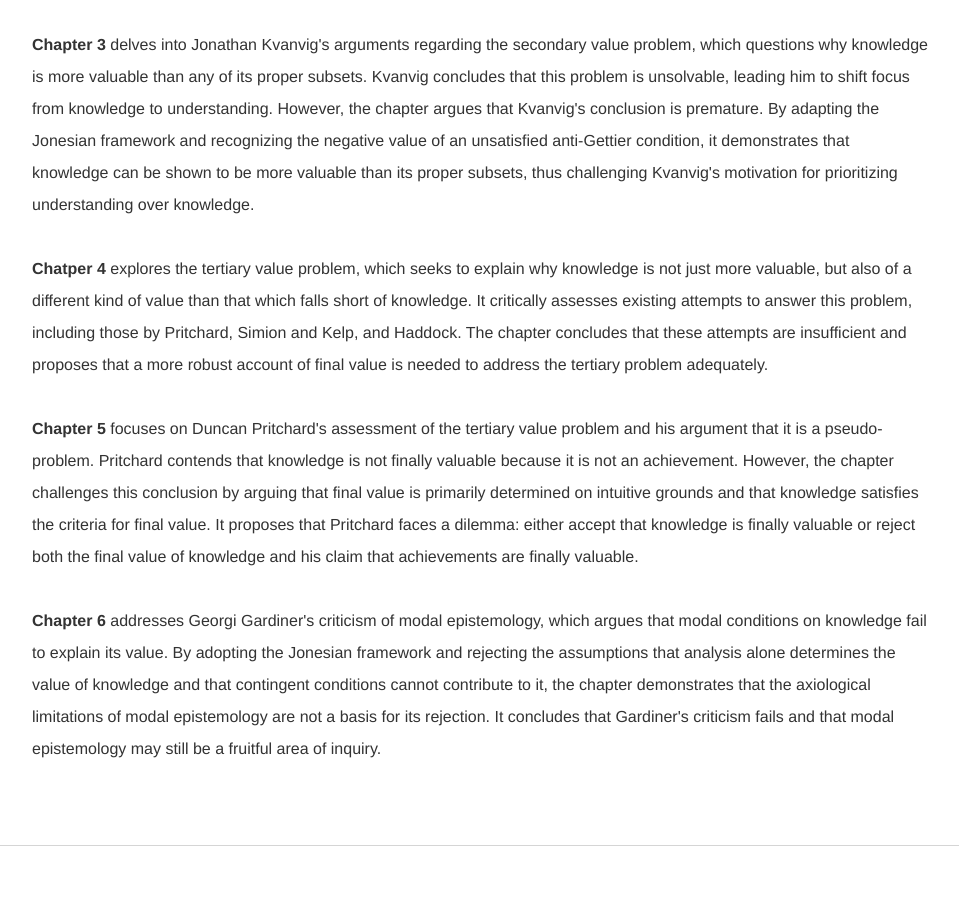
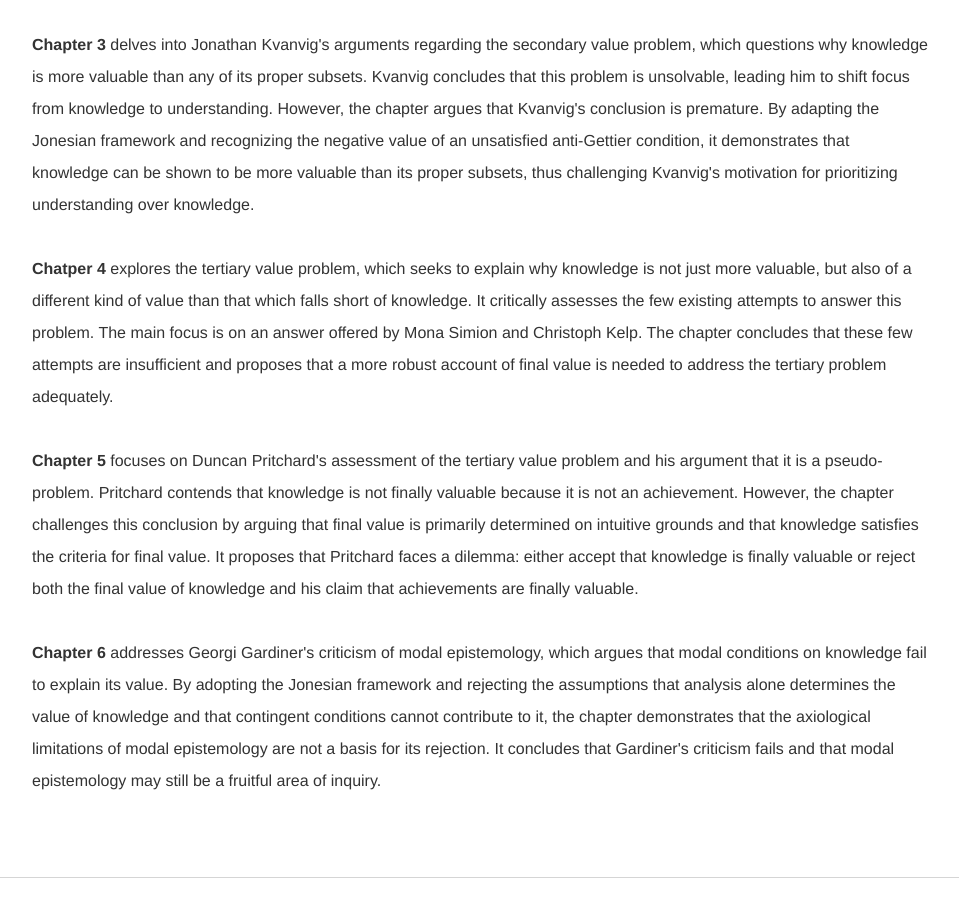
Before and after one commit to kevinjpatton/kevinjpatton.github.io, a Jekyll site: the page built from dissertation/index.html, in a window 1280 px wide and 900 px high, scrolled down 2061 px. Shown: the whole window, without its empty margins (160-1119 px from the left). Built offline with Jekyll 4.4.1, drawn with Linux system fonts in a browser that asks for light colours; Markdown is read by kramdown in place of the engine named in the settings.

Commit message:
Update index.html

```diff
--- a/dissertation/index.html
+++ b/dissertation/index.html
@@ -13,6 +13,6 @@ You can find a PDF of my dissertation <a href="https://philpapers.org/rec/PATTVO
 <p><b>Chapter 1</b> establishes a methodological framework for approaching the value problems in epistemology. This framework, derived from Ward Jones's work, emphasizes the importance of considering contingent properties of knowledge, rather than solely focusing on necessary conditions, to explain its distinctive value. It challenges the orthodox view that the value of knowledge is solely determined by its analysis and argues for the separation of analysis and axiology.<br><br>
 <b>Chapter 2</b> addresses Linda Zagzebski's arguments against the "machine-product model of knowledge," particularly reliabilism. It challenges her conclusion that such models fail to explain the value of knowledge and are therefore faulty. By rejecting the assumptions that the value of knowledge is solely determined by its analysis and that contingent conditions cannot contribute to its value, the chapter demonstrates that Zagzebski's arguments against the machine-product model are not decisive.<br><br>
 <b>Chapter 3</b> delves into Jonathan Kvanvig's arguments regarding the secondary value problem, which questions why knowledge is more valuable than any of its proper subsets. Kvanvig concludes that this problem is unsolvable, leading him to shift focus from knowledge to understanding. However, the chapter argues that Kvanvig's conclusion is premature. By adapting the Jonesian framework and recognizing the negative value of an unsatisfied anti-Gettier condition, it demonstrates that knowledge can be shown to be more valuable than its proper subsets, thus challenging Kvanvig's motivation for prioritizing understanding over knowledge.<br><br>
-<b>Chatper 4</b> explores the tertiary value problem, which seeks to explain why knowledge is not just more valuable, but also of a different kind of value than that which falls short of knowledge. It critically assesses existing attempts to answer this problem, including those by Pritchard, Simion and Kelp, and Haddock. The chapter concludes that these attempts are insufficient and proposes that a more robust account of final value is needed to address the tertiary problem adequately.<br><br>
+<b>Chatper 4</b> explores the tertiary value problem, which seeks to explain why knowledge is not just more valuable, but also of a different kind of value than that which falls short of knowledge. It critically assesses the few existing attempts to answer this problem. The main focus is on an answer offered by Mona Simion and Christoph Kelp. The chapter concludes that these few attempts are insufficient and proposes that a more robust account of final value is needed to address the tertiary problem adequately.<br><br>
 <b>Chapter 5</b> focuses on Duncan Pritchard's assessment of the tertiary value problem and his argument that it is a pseudo-problem. Pritchard contends that knowledge is not finally valuable because it is not an achievement. However, the chapter challenges this conclusion by arguing that final value is primarily determined on intuitive grounds and that knowledge satisfies the criteria for final value. It proposes that Pritchard faces a dilemma: either accept that knowledge is finally valuable or reject both the final value of knowledge and his claim that achievements are finally valuable.<br><br>
 <b>Chapter 6</b> addresses Georgi Gardiner's criticism of modal epistemology, which argues that modal conditions on knowledge fail to explain its value. By adopting the Jonesian framework and rejecting the assumptions that analysis alone determines the value of knowledge and that contingent conditions cannot contribute to it, the chapter demonstrates that the axiological limitations of modal epistemology are not a basis for its rejection. It concludes that Gardiner's criticism fails and that modal epistemology may still be a fruitful area of inquiry.</p>
```
